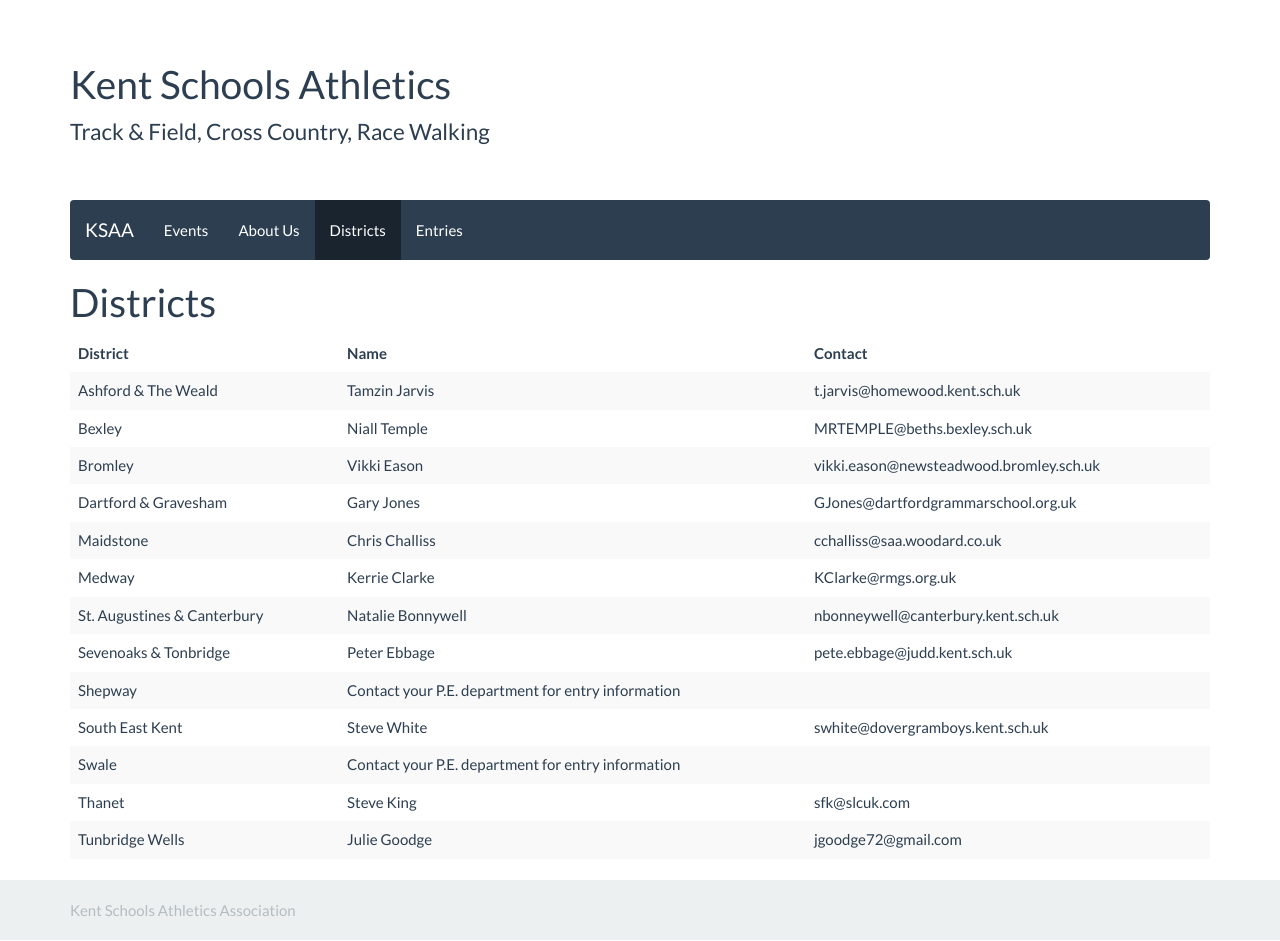
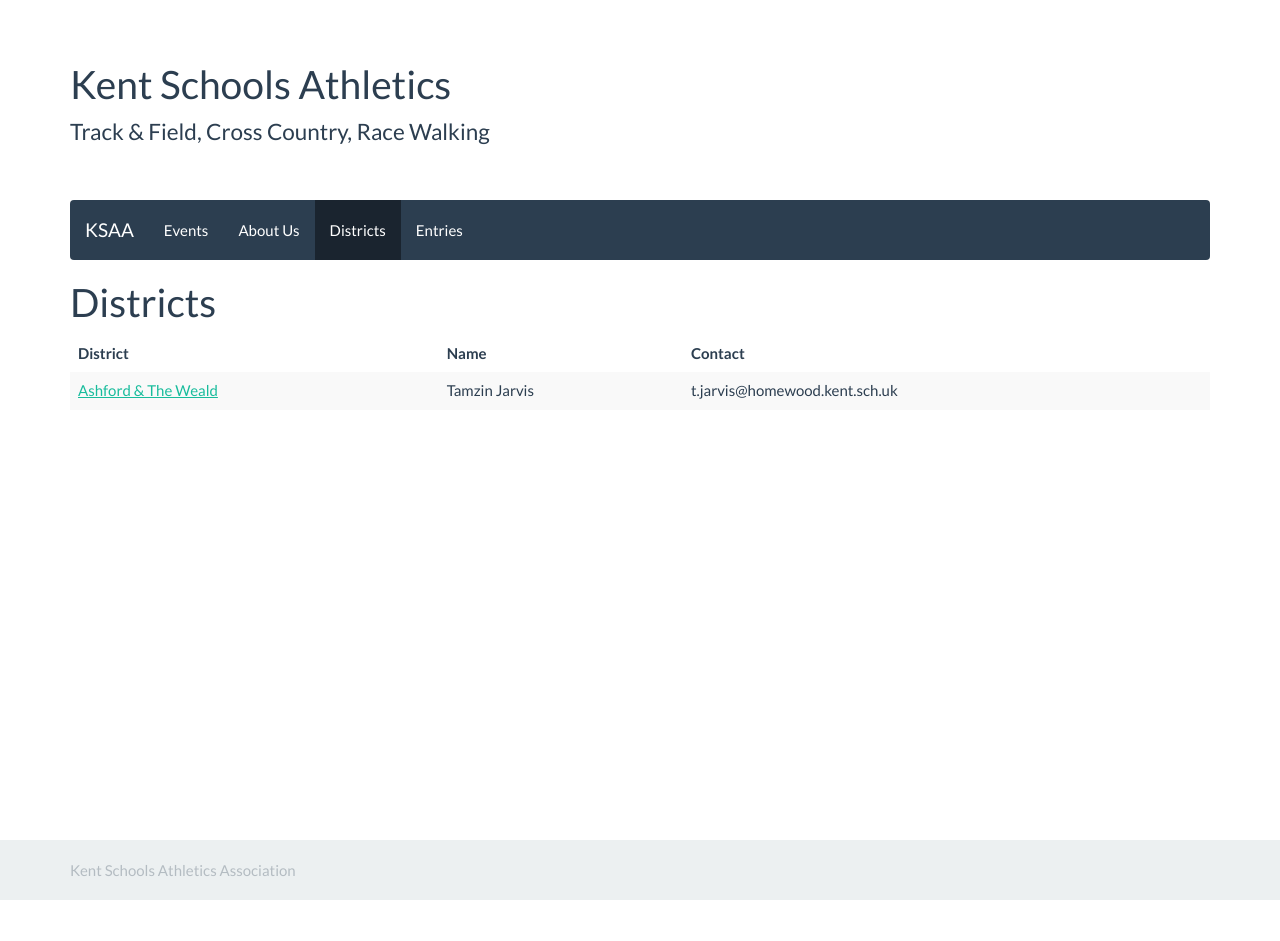
Before and after one commit to chrisnewark/chrisnewark.github.io, a Jekyll site: the page built from districts/index.md, in a window 1280 px wide. Built offline with Jekyll 4.4.1, drawn with Linux system fonts in a browser that asks for light colours; nearby versions of some CDN libraries; after the commit the page ends 901 px from its top, so only the background shows below that.

Commit message:
Added districts

```diff
--- a/_config.yml
+++ b/_config.yml
@@ -1,4 +1,7 @@
-current_season: 14-15
+current_school_year: 14-15
+current_season: summer
 collections:
     events:
         output: true
+    districts:
+        output: true
--- a/districts/index.md
+++ b/districts/index.md
@@ -5,19 +5,26 @@
 navigation-position: 3
 ---
 
-| District                      | Name              | Contact                                   |
-| :-----                        | :----             | :-----                                    |
-| Ashford & The Weald           | Tamzin Jarvis     | t.jarvis@homewood.kent.sch.uk             |
-| Bexley                        | Niall Temple      | MRTEMPLE@beths.bexley.sch.uk              |
-| Bromley	                    | Vikki Eason       | vikki.eason@newsteadwood.bromley.sch.uk   |
-| Dartford & Gravesham	        | Gary Jones        | GJones@dartfordgrammarschool.org.uk       |
-| Maidstone	                    | Chris Challiss    | cchalliss@saa.woodard.co.uk               |
-| Medway	                    | Kerrie Clarke     | KClarke@rmgs.org.uk                       |
-| St. Augustines & Canterbury   | Natalie Bonnywell | nbonneywell@canterbury.kent.sch.uk        |
-| Sevenoaks & Tonbridge	        | Peter Ebbage      | pete.ebbage@judd.kent.sch.uk              |
-| Shepway	                    | Contact your P.E. department for entry information            |
-| South East Kent               | Steve White       | swhite@dovergramboys.kent.sch.uk          |
-| Swale	                        | Contact your P.E. department for entry information	        |
-| Thanet	                    | Steve King        | sfk@slcuk.com                             |
-| Tunbridge Wells	            | Julie Goodge      | jgoodge72@gmail.com                       |
-{: class="table table-striped table-hover"}
+<table class="table table-striped table-hover">
+    <thead>
+        <tr>
+            <th>District</th>
+            <th>Name</th>
+            <th>Contact</th>
+        </tr>
+    </thead>
+    <tbody>
+        {% for district in site.districts %}
+            <tr>
+                <td><a href="{{ district.url }}">{{ district.title }}</a></td>
+                {% if site.current_season == "summer" %}
+                    <td>{{ district.summer_manager }}</td>
+                    <td>{{ district.summer_manager-email }}</td>
+                {% else %}
+                    <td>{{ district.winter_manager }}</td>
+                    <td>{{ district.winter_manager-email }}</td>
+                {% endif %}
+            </tr>
+        {% endfor %}
+    </tbody>
+</table>
```
Also changed, not shown: _districts/ashford-and-the-weald.md (added, +20 -0 lines), index.md (+1 -1 lines).
